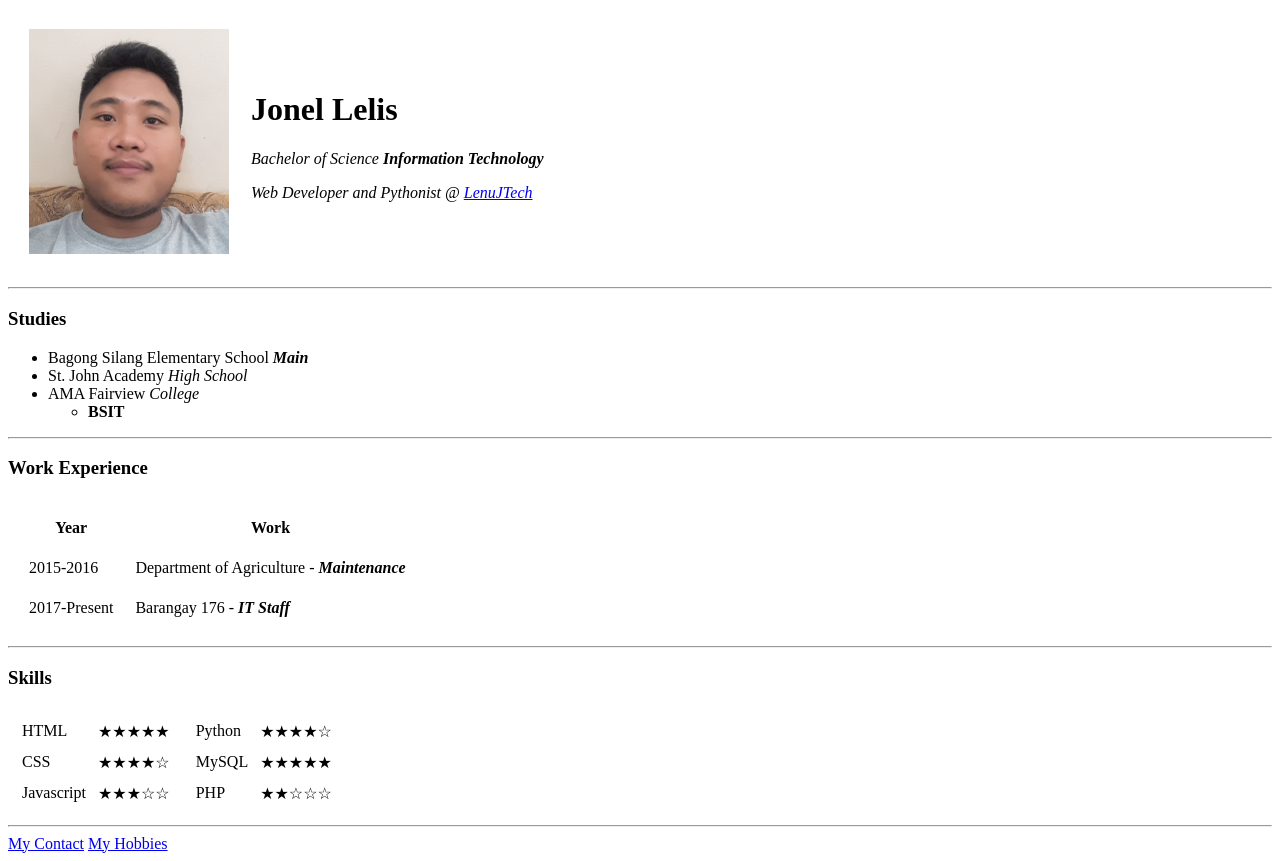
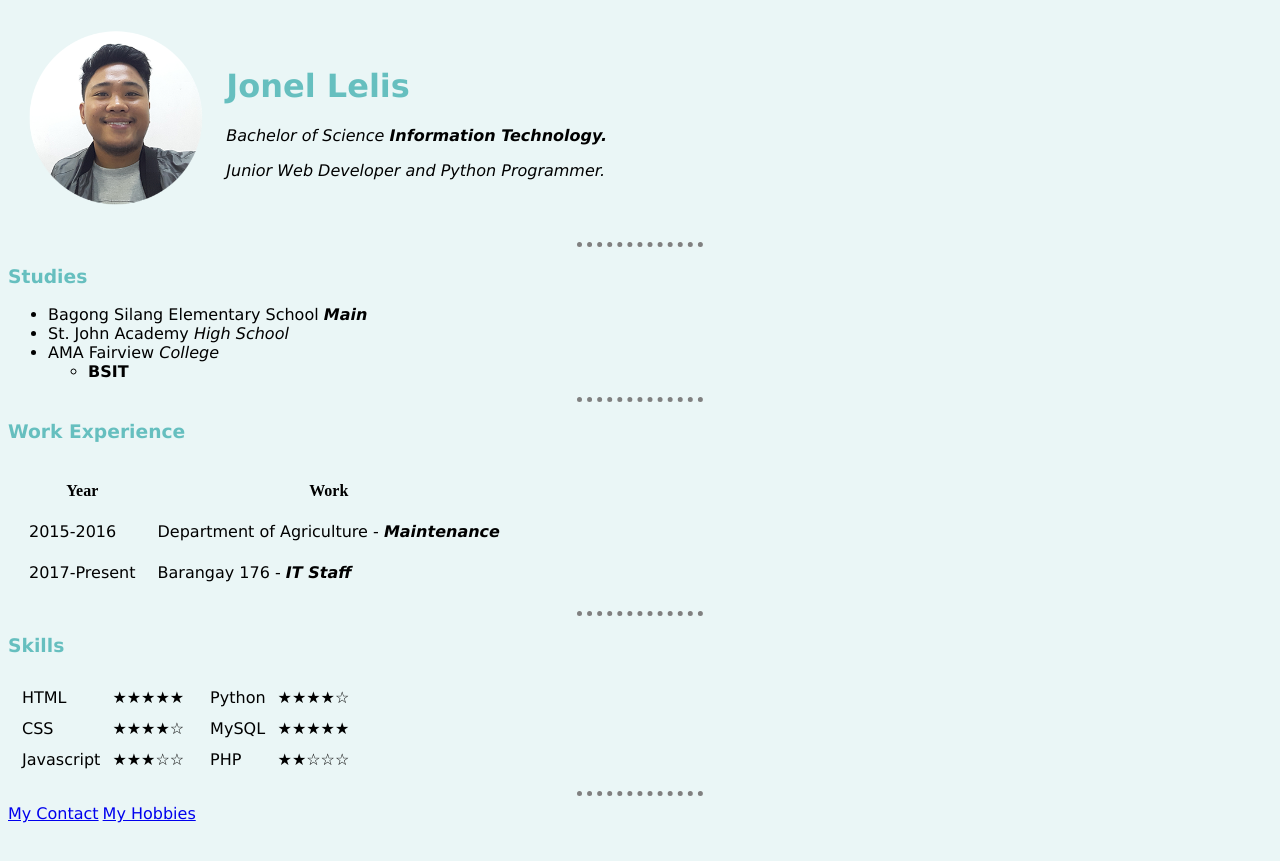
Before and after one commit to lelisjonel/cvtest, a plain HTML site: page index.html in a window 1280 px wide. After the commit the page ends 831 px from the top, so only its background shows below. Drawn offline with Linux system fonts and the light colour scheme.

Commit message:
with css

```diff
--- /dev/null
+++ b/css/styles.css
@@ -0,0 +1,29 @@
+body {
+    background-color: #EAF6F6;
+}
+
+hr {
+    border-style: none;
+    width: 10%;
+    border-top-style: dotted ;
+    border-color: grey;
+    border-width: 5px;
+}
+
+img {
+    height: 180px;
+}
+
+h1 {
+    font-family: 'Lucida Sans', 'Lucida Sans Regular', 'Lucida Grande', 'Lucida Sans Unicode', Geneva, Verdana, sans-serif;
+    color: #66BFbF;
+}
+
+h3 {
+    font-family: 'Lucida Sans', 'Lucida Sans Regular', 'Lucida Grande', 'Lucida Sans Unicode', Geneva, Verdana, sans-serif;
+    color: #66BFbF;
+}
+
+p, li, td, a {
+    font-family: Verdana, Geneva, Tahoma, sans-serif;
+}
--- a/index.html
+++ b/index.html
@@ -5,17 +5,19 @@
         <meta name="viewport" content="width=device-width, initial-scale=1.0">
         <meta name="description" content="Jonel Personal Website">
         <title>Jonel's Personal Site</title>
+        <link rel="stylesheet" href="css/styles.css">
+        <link rel="icon" href="jonelicon.ico">
     </head>
     <body>
         <table cellspacing=20>
             <tr>
                 <td>
-                    <img src="images/jonel.jpg" alt="Jonel Profile Picture" width="200">
+                    <img src="images/jonelprofilepic.png" alt="Jonel Profile Picture">
                 </td>
                 <td>
                     <h1>Jonel Lelis</h1>
-                    <p><em>Bachelor of Science <strong>Information Technology</strong></em></p>
-                    <p><em>Web Developer and Pythonist @ <a href="contact.html">LenuJTech</a></em></p>
+                    <p><em>Bachelor of Science <strong>Information Technology.</strong></em></p>
+                    <p><em>Junior Web Developer and Python Programmer.</em></p>
                 </td>
             </tr>
         </table>
```
Also changed, not shown: contact.html (+3 -1 lines), hobbies.html (+3 -1 lines), images/jonelprofilepic.png (added), jonelicon.ico (added).
